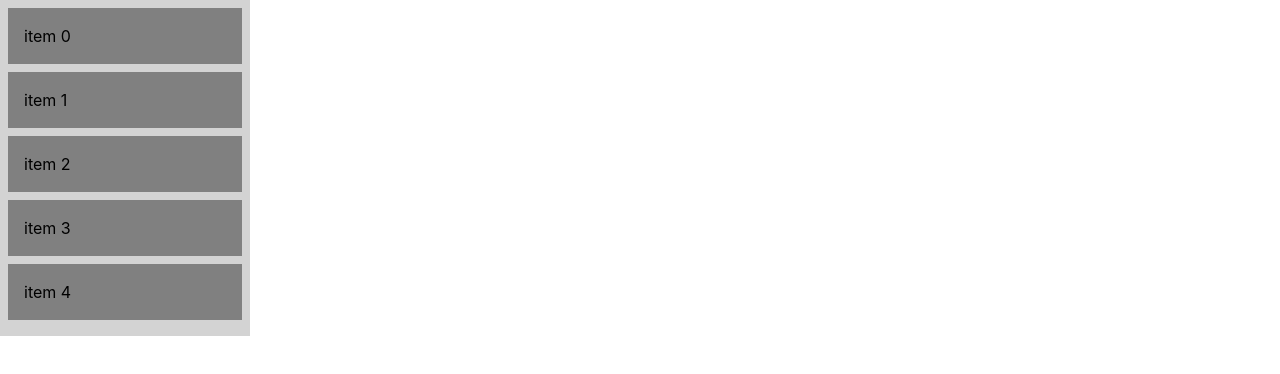
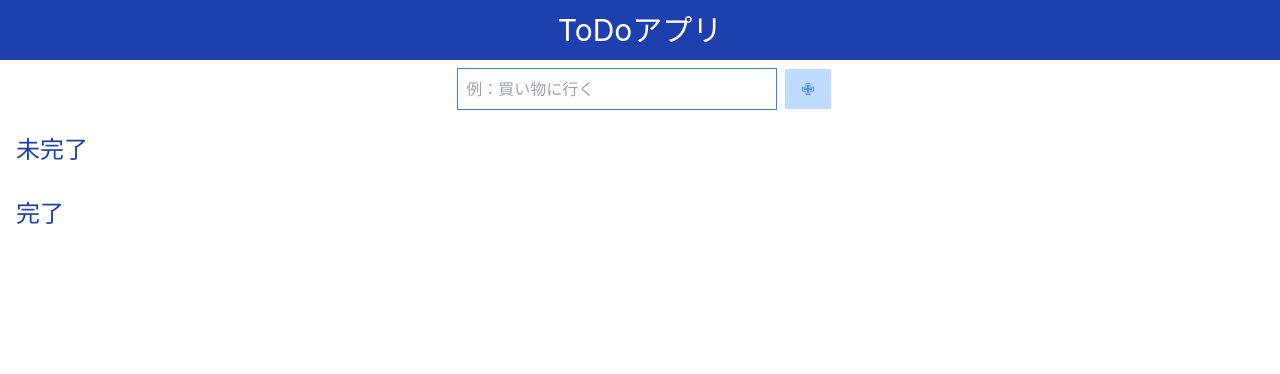
Before and after one commit to yukinkomob/react-sample-app, a React (Create React App) app: page /list in a window 1280 px wide. Shown: the top 374 px of the page. Built offline with nearby package versions, Linux system fonts and the light colour scheme.

Commit message:
[mod] 不要となったサンプルファイルを削除

```diff
--- a/src/App.jsx
+++ b/src/App.jsx
@@ -2,7 +2,6 @@ import React, { createContext } from 'react'
 import { BrowserRouter as Router, Switch, Route, Link } from 'react-router-dom'
 import Main from './pages/Main'
 import Detail from './pages/Detail'
-import QuoteApp from './pages/QuoteApp'
 
 export const GoToFuncs = createContext()
 
@@ -10,9 +9,6 @@ function App() {
   return (
     <Router>
       <Switch>
-        <Route path="/list">
-          <QuoteApp />
-        </Route>
         <Route path="/temp/:id">
           <Detail />
         </Route>
--- a/src/pages/QuoteApp.jsx
+++ /dev/null
@@ -1,131 +0,0 @@
-import React, { useState } from 'react'
-import ReactDOM from 'react-dom'
-import { DragDropContext, Droppable, Draggable } from 'react-beautiful-dnd'
-
-// fake data generator
-const getItems = (count, offset = 0) =>
-  Array.from({ length: count }, (v, k) => k).map((k) => ({
-    id: `item-${k + offset}-${new Date().getTime()}`,
-    content: `item ${k + offset}`,
-  }))
-
-const reorder = (list, startIndex, endIndex) => {
-  const result = Array.from(list)
-  const [removed] = result.splice(startIndex, 1)
-  result.splice(endIndex, 0, removed)
-
-  return result
-}
-
-/**
- * Moves an item from one list to another list.
- */
-const move = (source, destination, droppableSource, droppableDestination) => {
-  const sourceClone = Array.from(source)
-  const destClone = Array.from(destination)
-  const [removed] = sourceClone.splice(droppableSource.index, 1)
-
-  destClone.splice(droppableDestination.index, 0, removed)
-
-  const result = {}
-  result[droppableSource.droppableId] = sourceClone
-  result[droppableDestination.droppableId] = destClone
-
-  return result
-}
-const grid = 8
-
-const getItemStyle = (isDragging, draggableStyle) => ({
-  // some basic styles to make the items look a bit nicer
-  userSelect: 'none',
-  padding: grid * 2,
-  margin: `0 0 ${grid}px 0`,
-
-  // change background colour if dragging
-  background: isDragging ? 'lightgreen' : 'grey',
-
-  // styles we need to apply on draggables
-  ...draggableStyle,
-})
-const getListStyle = (isDraggingOver) => ({
-  background: isDraggingOver ? 'lightblue' : 'lightgrey',
-  padding: grid,
-  width: 250,
-})
-
-function QuoteApp() {
-  const [state, setState] = useState([getItems(5)])
-
-  function onDragEnd(result) {
-    const { source, destination } = result
-
-    // dropped outside the list
-    if (!destination) {
-      return
-    }
-    const sInd = +source.droppableId
-    const dInd = +destination.droppableId
-
-    if (sInd === dInd) {
-      const items = reorder(state[sInd], source.index, destination.index)
-      const newState = [...state]
-      newState[sInd] = items
-      setState(newState)
-    } else {
-      const result = move(state[sInd], state[dInd], source, destination)
-      const newState = [...state]
-      newState[sInd] = result[sInd]
-      newState[dInd] = result[dInd]
-
-      setState(newState.filter((group) => group.length))
-    }
-  }
-
-  return (
-    <div>
-      <div style={{ display: 'flex' }}>
-        <DragDropContext onDragEnd={onDragEnd}>
-          {state.map((el, ind) => (
-            <Droppable key={ind} droppableId={`${ind}`}>
-              {(provided, snapshot) => (
-                <div
-                  ref={provided.innerRef}
-                  style={getListStyle(snapshot.isDraggingOver)}
-                  {...provided.droppableProps}
-                >
-                  {el.map((item, index) => (
-                    <Draggable
-                      key={item.id}
-                      draggableId={item.id}
-                      index={index}
-                    >
-                      {(provided, snapshot) => (
-                        <div
-                          ref={provided.innerRef}
-                          {...provided.draggableProps}
-                          {...provided.dragHandleProps}
-                          style={getItemStyle(
-                            snapshot.isDragging,
-                            provided.draggableProps.style
-                          )}
-                        >
-                          {item.content}
-                        </div>
-                      )}
-                    </Draggable>
-                  ))}
-                  {provided.placeholder}
-                </div>
-              )}
-            </Droppable>
-          ))}
-        </DragDropContext>
-      </div>
-    </div>
-  )
-}
-
-const rootElement = document.getElementById('root')
-ReactDOM.render(<QuoteApp />, rootElement)
-
-export default QuoteApp
```
